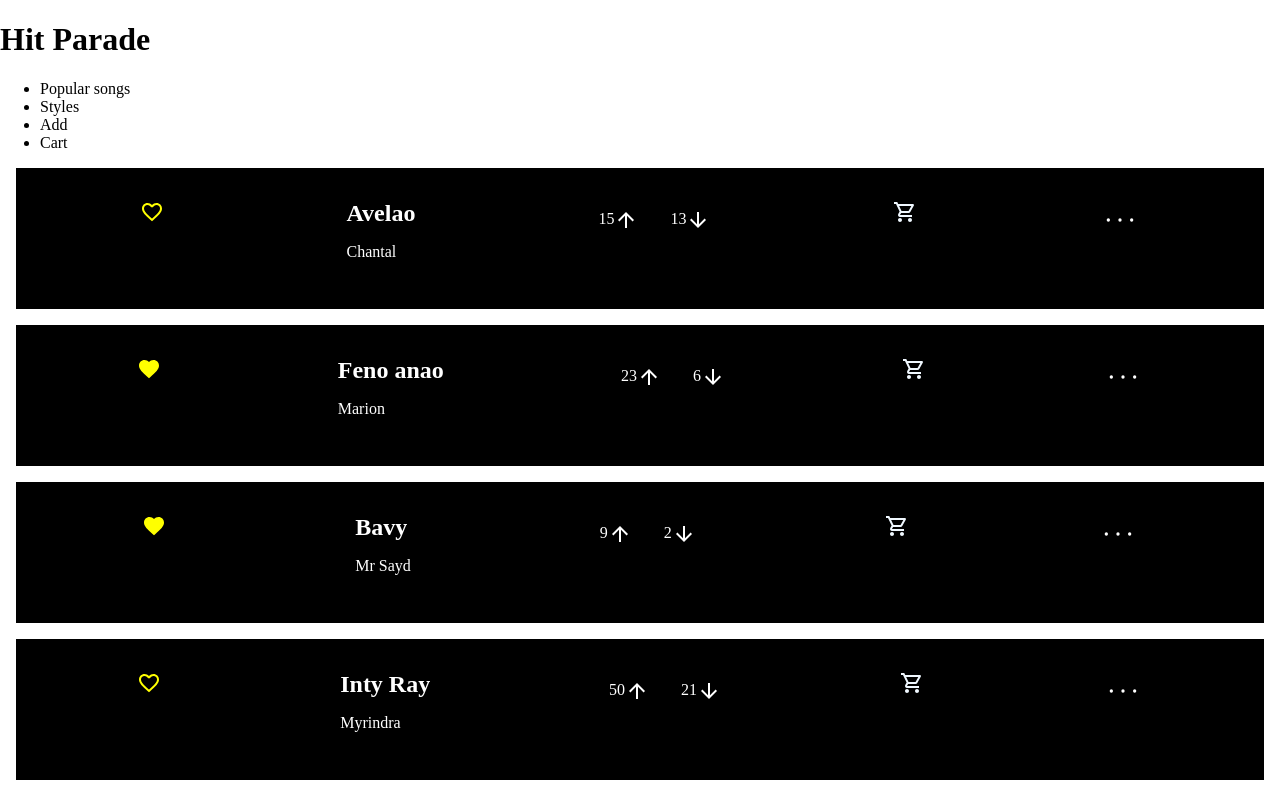
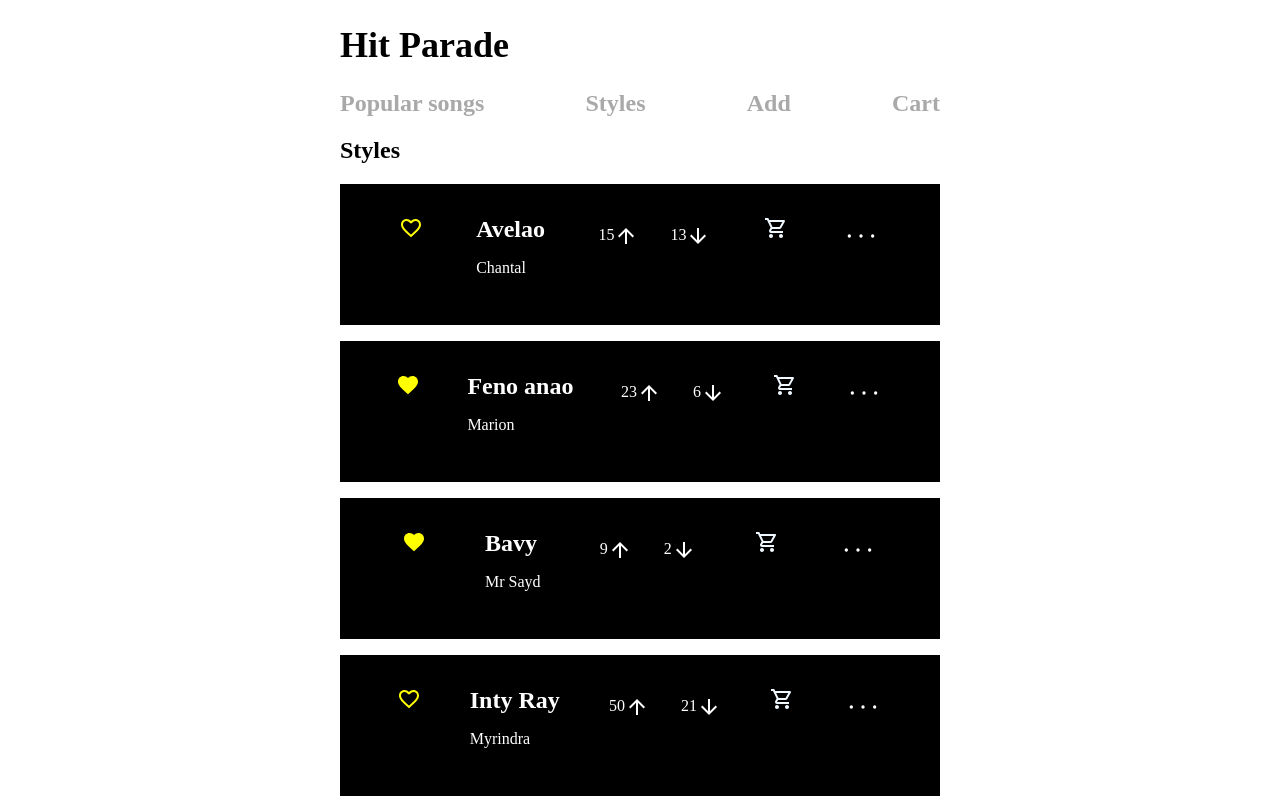
Before and after one commit to Mickaellah/hit-parade-react, a React app: page /styles in a window 1280 px wide. Built offline with nearby package versions, Linux system fonts and the light colour scheme.

Commit message:
Created four files for the pages, pages/Add.js, pages/Cart.js, pages/PopularSong.js and pages/Styles, added router for linking them.

```diff
--- a/components/Header.js
+++ b/components/Header.js
@@ -1,4 +1,5 @@
-import React from 'react'
+import React from 'react';
+import {Link} from 'react-router-dom';
 
 export default function Header() {
     return (
@@ -6,14 +7,20 @@ export default function Header() {
             <h1>
                 Hit Parade
             </h1>
-            <nav className="navigation">
-                <ul className="navigation_container">
-                    <li className="list_item">Popular songs</li>
-                    <li className="list_item">Styles</li>
-                    <li className="list_item">Add</li>
-                    <li className="list_item">Cart</li>
-                </ul>
-            </nav>
+            <div className="pages">
+                <Link className="link" to="/">
+                    Popular songs
+                </Link>
+                <Link className="link" to="/styles">
+                    Styles
+                </Link>
+                <Link className="link" to="/add">
+                    Add
+                </Link>
+                <Link className="link" to="/cart">
+                    Cart
+                </Link>
+            </div>
         </header>
     )
 }
--- a/components/Main.js
+++ b/components/Main.js
@@ -1,7 +1,18 @@
 import React from 'react';
+
+import {
+	BrowserRouter as Router,
+    Switch,
+	Route,
+} from 'react-router-dom';
 
 import songs from '../SongsData.json';
 import Header from '../components/Header';
+
+import PopularSong from '../pages/PopularSong';
+import Styles from '../pages/Styles';
+import Add from '../pages/Add';
+import Cart from '../pages/Cart';
 
 import favoriteOutline from '../svg/favorite_border-24px.svg';
 import favorite from '../svg/favorite-24px.svg';
@@ -14,7 +25,23 @@ import lyrics from '../svg/lyrics.svg'
 function Main() {
     return (
         <>
-            <Header />
+            <Router>
+                <Header />
+                <Switch>
+                    <Route exact path="/">
+                        <PopularSong />
+                    </Route>
+                    <Route exact path="/styles">
+                        <Styles />
+                    </Route>
+                    <Route exact path="/add">
+                        <Add />
+                    </Route>
+                    <Route path="/cart">
+                        <Cart />
+                    </Route>
+                </Switch>
+            </Router>
             <main>
                 {songs.map((song) => {
                     return (
--- /dev/null
+++ b/pages/Add.js
@@ -0,0 +1,9 @@
+import React from 'react'
+
+export default function Add() {
+    return (
+        <div>
+            <h2>Add</h2>
+        </div>
+    )
+}
--- /dev/null
+++ b/pages/Cart.js
@@ -0,0 +1,9 @@
+import React from 'react'
+
+export default function Cart() {
+    return (
+        <div>
+            <h2>Cart</h2>
+        </div>
+    )
+}
--- /dev/null
+++ b/pages/PopularSong.js
@@ -0,0 +1,9 @@
+import React from 'react'
+
+export default function PopularSong() {
+    return (
+        <div>
+            <h2>Popular song</h2>
+        </div>
+    )
+}
--- /dev/null
+++ b/pages/Styles.js
@@ -0,0 +1,9 @@
+import React from 'react'
+
+export default function Styles() {
+    return (
+        <div>
+            <h2>Styles</h2>
+        </div>
+    )
+}
--- a/styles.css
+++ b/styles.css
@@ -1,7 +1,26 @@
 body {
     margin: 0;
     padding: 0;
+    max-width: 600px;
+    margin-inline-start: auto;
+    margin-inline-end: auto;
+}
 
+h1 {
+    font-size: 36px;
+}
+
+.pages {
+    display: flex;
+    flex-direction: row;
+    justify-content: space-between;
+}
+
+.link {
+    text-decoration: none;
+    color: darkgray;
+    font-weight: 700;
+    font-size: 24px;
 }
 
 .heading {
@@ -15,7 +34,7 @@ body {
     background-color: black;
     color: white;
     padding: 32px;
-    margin: 16px;
+    margin-block: 16px;
 }
 
 .voting {
```
Also changed, not shown: 5 other files.
